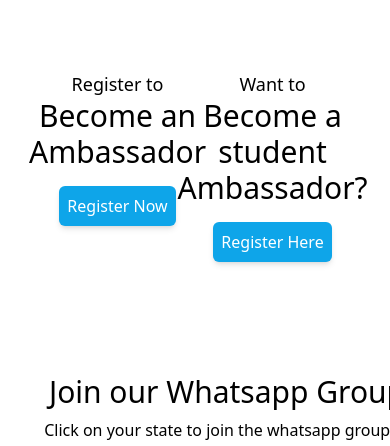
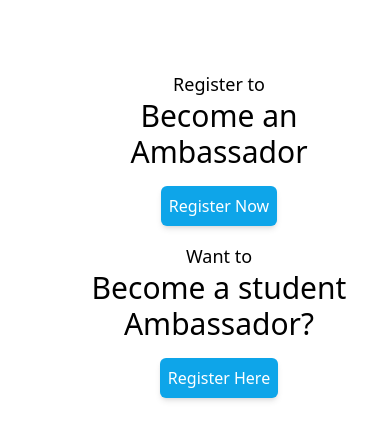
Before and after one commit to sammy-code98/elections, a Next.js app: page / in a window 390 px wide. Shown: the part 726-1172 px from the top of the page. Built offline with nearby package versions, Linux system fonts and the light colour scheme.

Commit message:
fix:make register section responsive

```diff
--- a/components/Registration/Register.jsx
+++ b/components/Registration/Register.jsx
@@ -1,7 +1,7 @@
 export default function Register() {
   return (
-    <div className="mt-24">
-      <div className="grid grid-cols-2 justify-items-center px-10">
+    <div className="container mx-6 mt-24 md:mx-auto">
+      <div className="md:grid md:grid-cols-2 justify-items-center px-10">
         <div>
           <p className="text-center text-lg font-light">Register to</p>
           <p className="text-center text-3xl">Become an  Ambassador</p>
```
